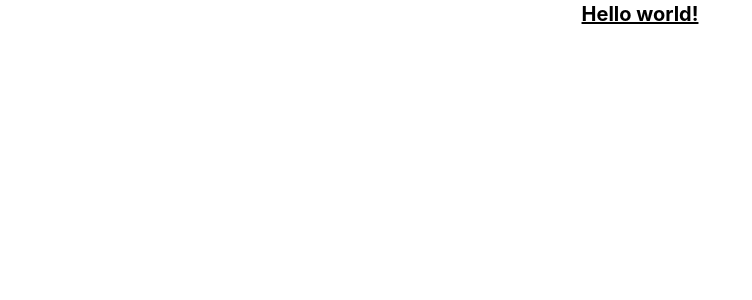
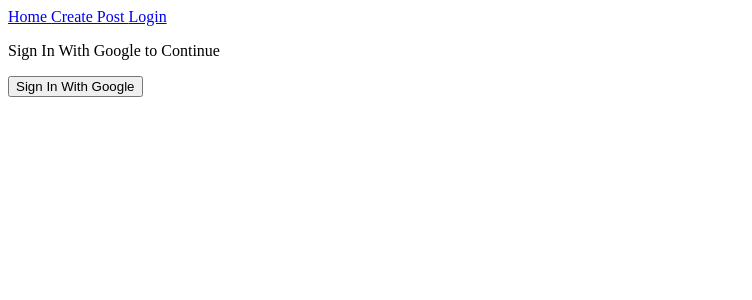
Before and after one commit to BoGor918/SPAI_AIA_Project, a React (Create React App) app in the folder aia-event-project/: page /login in a window 1280 px wide. Shown: the top 300 px of the page, without its empty margins (0-752 px from the left). Built offline with nearby package versions, Linux system fonts and the light colour scheme.

Commit message:
added google login

```diff
--- a/aia-event-project/src/App.js
+++ b/aia-event-project/src/App.js
@@ -1,13 +1,27 @@
-import logo from './logo.svg';
+import React from 'react';
 import './App.css';
+import { BrowserRouter as Router, Routes, Route, Link } from "react-router-dom";
+import Home from "./pages/Home";
+import CreatePost from './pages/CreatePost';
+import Login from './pages/Login';
+import {useState} from "react";
 
 function App() {
+  const [isAuth, setIsAuth] = useState(false);
   return (
-    <div className="App">
-      <h1 className="text-xl font-bold underline">
-        Hello world!
-      </h1>
-    </div>
+    <Router>
+      <nav>
+        <Link to="/"> Home </Link>
+        <Link to="/createpost"> Create Post </Link>
+        <Link to="/login"> Login </Link>
+      </nav>
+      <Routes>
+        <Route path="/" element={<Home />} />
+        <Route path="/createpost" element={<CreatePost />} />
+        <Route path="/login" element={<Login setIsAuth={setIsAuth} />} />
+      </Routes>
+    </Router>
+
   );
 }
 
--- a/aia-event-project/src/index.css
+++ /dev/null
@@ -1,17 +0,0 @@
-@tailwind base;
-@tailwind components;
-@tailwind utilities;
-
-body {
-  margin: 0;
-  font-family: -apple-system, BlinkMacSystemFont, 'Segoe UI', 'Roboto', 'Oxygen',
-    'Ubuntu', 'Cantarell', 'Fira Sans', 'Droid Sans', 'Helvetica Neue',
-    sans-serif;
-  -webkit-font-smoothing: antialiased;
-  -moz-osx-font-smoothing: grayscale;
-}
-
-code {
-  font-family: source-code-pro, Menlo, Monaco, Consolas, 'Courier New',
-    monospace;
-}
--- a/aia-event-project/src/index.js
+++ b/aia-event-project/src/index.js
@@ -1,17 +1,7 @@
 import React from 'react';
 import ReactDOM from 'react-dom/client';
-import './index.css';
 import App from './App';
-import reportWebVitals from './reportWebVitals';
 
 const root = ReactDOM.createRoot(document.getElementById('root'));
-root.render(
-  <React.StrictMode>
-    <App />
-  </React.StrictMode>
+root.render(<App />
 );
-
-// If you want to start measuring performance in your app, pass a function
-// to log results (for example: reportWebVitals(console.log))
-// or send to an analytics endpoint. Learn more: https://bit.ly/CRA-vitals
-reportWebVitals();
--- /dev/null
+++ b/aia-event-project/src/pages/CreatePost.js
@@ -0,0 +1,8 @@
+import React from 'react';
+
+function CreatePost() {
+
+    return <div> POST </div>;
+}
+
+export default CreatePost;
--- /dev/null
+++ b/aia-event-project/src/pages/Home.js
@@ -0,0 +1,7 @@
+import React from "react";
+
+function Home(){
+    return <div> Home </div>
+}
+
+export default Home;
--- /dev/null
+++ b/aia-event-project/src/pages/Login.js
@@ -0,0 +1,32 @@
+import React from "react";
+import {auth, provider} from "../firebase-config";
+import {signInWithPopup} from "firebase/auth";
+
+function Login({setIsAuth}) {
+
+    const signInWithGoogle = () => {
+        signInWithPopup(auth, provider)
+        .then((result) => {
+            localStorage.setItem("isAuth", true);
+            setIsAuth(true);
+        })
+    }
+
+    const signInWithFacebook = () => {
+        signInWithPopup(auth, provider)
+        .then((result) => {
+            localStorage.setItem("isAuth", true);
+            setIsAuth(true);
+        })
+    }
+    return (
+        <div class="loginPage">
+            <p>Sign In With Google to Continue</p>
+            <button class="login-with-google-btn" onClick={signInWithGoogle}>
+                Sign In With Google
+            </button>
+        </div>
+    );
+}
+
+export default Login;
--- a/aia-event-project/src/reportWebVitals.js
+++ /dev/null
@@ -1,13 +0,0 @@
-const reportWebVitals = onPerfEntry => {
-  if (onPerfEntry && onPerfEntry instanceof Function) {
-    import('web-vitals').then(({ getCLS, getFID, getFCP, getLCP, getTTFB }) => {
-      getCLS(onPerfEntry);
-      getFID(onPerfEntry);
-      getFCP(onPerfEntry);
-      getLCP(onPerfEntry);
-      getTTFB(onPerfEntry);
-    });
-  }
-};
-
-export default reportWebVitals;
```
Also changed, not shown: aia-event-project/src/setupTests.js (deleted, +0 -5 lines), aia-event-project/src/logo.svg (deleted).
